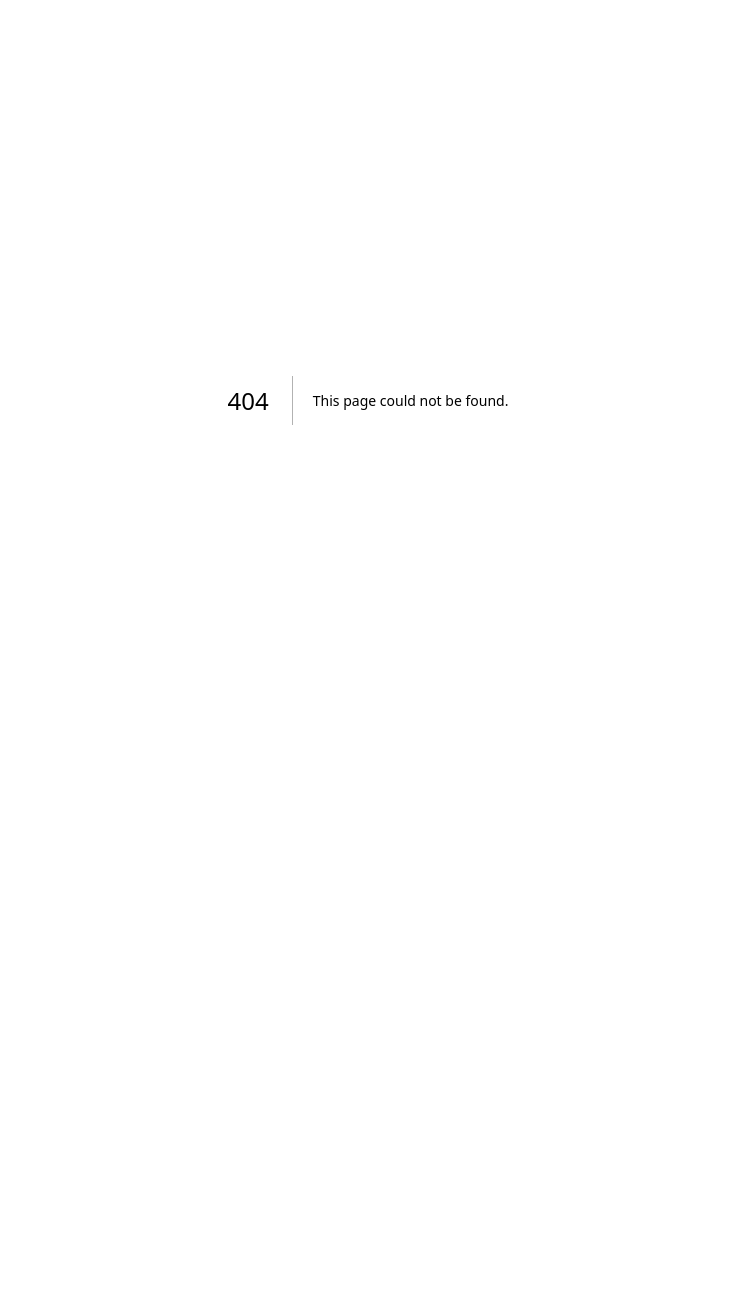
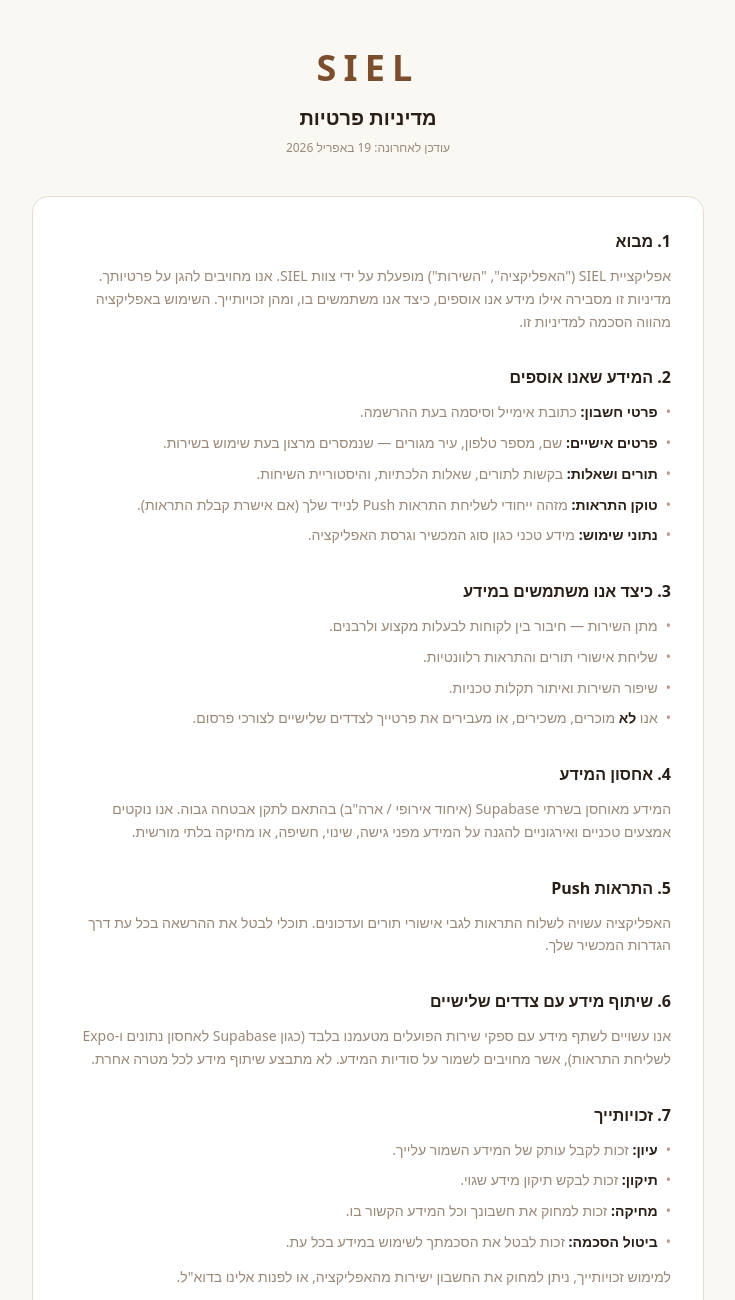
Before and after one commit to amithmalka/siel, a Next.js app: page /privacy in a window 1280 px wide. Before the commit this address had no page. Shown: the top 1300 px of the page, without its empty margins (272-1007 px from the left). Before the commit the page ends 800 px from the top, so only its background shows below. Built offline with nearby package versions, Linux system fonts and the light colour scheme.

Commit message:
feat: add public privacy policy page

```diff
--- /dev/null
+++ b/app/privacy/page.tsx
@@ -0,0 +1,114 @@
+export default function PrivacyPolicy() {
+  const lastUpdated = '19 באפריל 2026'
+
+  return (
+    <main className="min-h-screen bg-cream py-12 px-6" dir="rtl">
+      <div className="max-w-2xl mx-auto">
+
+        <div className="text-center mb-10">
+          <h1 className="text-4xl font-bold tracking-[0.2em] text-oak mb-2">SIEL</h1>
+          <h2 className="text-xl font-semibold text-textMain mt-4">מדיניות פרטיות</h2>
+          <p className="text-xs text-textMuted mt-2">עודכן לאחרונה: {lastUpdated}</p>
+        </div>
+
+        <div className="bg-white border border-beige rounded-2xl p-8 space-y-8 text-sm leading-relaxed text-textMain">
+
+          <section>
+            <h3 className="font-bold text-base mb-3">1. מבוא</h3>
+            <p className="text-textMuted">
+              אפליקציית SIEL ("האפליקציה", "השירות") מופעלת על ידי צוות SIEL. אנו מחויבים להגן על פרטיותך.
+              מדיניות זו מסבירה אילו מידע אנו אוספים, כיצד אנו משתמשים בו, ומהן זכויותייך.
+              השימוש באפליקציה מהווה הסכמה למדיניות זו.
+            </p>
+          </section>
+
+          <section>
+            <h3 className="font-bold text-base mb-3">2. המידע שאנו אוספים</h3>
+            <ul className="text-textMuted space-y-2 list-none">
+              <li className="flex gap-2"><span className="text-pink flex-shrink-0">•</span><span><strong className="text-textMain">פרטי חשבון:</strong> כתובת אימייל וסיסמה בעת ההרשמה.</span></li>
+              <li className="flex gap-2"><span className="text-pink flex-shrink-0">•</span><span><strong className="text-textMain">פרטים אישיים:</strong> שם, מספר טלפון, עיר מגורים — שנמסרים מרצון בעת שימוש בשירות.</span></li>
+              <li className="flex gap-2"><span className="text-pink flex-shrink-0">•</span><span><strong className="text-textMain">תורים ושאלות:</strong> בקשות לתורים, שאלות הלכתיות, והיסטוריית השיחות.</span></li>
+              <li className="flex gap-2"><span className="text-pink flex-shrink-0">•</span><span><strong className="text-textMain">טוקן התראות:</strong> מזהה ייחודי לשליחת התראות Push לנייד שלך (אם אישרת קבלת התראות).</span></li>
+              <li className="flex gap-2"><span className="text-pink flex-shrink-0">•</span><span><strong className="text-textMain">נתוני שימוש:</strong> מידע טכני כגון סוג המכשיר וגרסת האפליקציה.</span></li>
+            </ul>
+          </section>
+
+          <section>
+            <h3 className="font-bold text-base mb-3">3. כיצד אנו משתמשים במידע</h3>
+            <ul className="text-textMuted space-y-2 list-none">
+              <li className="flex gap-2"><span className="text-pink flex-shrink-0">•</span><span>מתן השירות — חיבור בין לקוחות לבעלות מקצוע ולרבנים.</span></li>
+              <li className="flex gap-2"><span className="text-pink flex-shrink-0">•</span><span>שליחת אישורי תורים והתראות רלוונטיות.</span></li>
+              <li className="flex gap-2"><span className="text-pink flex-shrink-0">•</span><span>שיפור השירות ואיתור תקלות טכניות.</span></li>
+              <li className="flex gap-2"><span className="text-pink flex-shrink-0">•</span><span>אנו <strong className="text-textMain">לא</strong> מוכרים, משכירים, או מעבירים את פרטייך לצדדים שלישיים לצורכי פרסום.</span></li>
+            </ul>
+          </section>
+
+          <section>
+            <h3 className="font-bold text-base mb-3">4. אחסון המידע</h3>
+            <p className="text-textMuted">
+              המידע מאוחסן בשרתי Supabase (איחוד אירופי / ארה"ב) בהתאם לתקן אבטחה גבוה.
+              אנו נוקטים אמצעים טכניים ואירגוניים להגנה על המידע מפני גישה, שינוי, חשיפה, או מחיקה בלתי מורשית.
+            </p>
+          </section>
+
+          <section>
+            <h3 className="font-bold text-base mb-3">5. התראות Push</h3>
+            <p className="text-textMuted">
+              האפליקציה עשויה לשלוח התראות לגבי אישורי תורים ועדכונים. תוכלי לבטל את ההרשאה בכל עת
+              דרך הגדרות המכשיר שלך.
+            </p>
+          </section>
+
+          <section>
+            <h3 className="font-bold text-base mb-3">6. שיתוף מידע עם צדדים שלישיים</h3>
+            <p className="text-textMuted">
+              אנו עשויים לשתף מידע עם ספקי שירות הפועלים מטעמנו בלבד (כגון Supabase לאחסון נתונים ו-Expo לשליחת התראות),
+              אשר מחויבים לשמור על סודיות המידע. לא מתבצע שיתוף מידע לכל מטרה אחרת.
+            </p>
+          </section>
+
+          <section>
+            <h3 className="font-bold text-base mb-3">7. זכויותייך</h3>
+            <ul className="text-textMuted space-y-2 list-none">
+              <li className="flex gap-2"><span className="text-pink flex-shrink-0">•</span><span><strong className="text-textMain">עיון:</strong> זכות לקבל עותק של המידע השמור עלייך.</span></li>
+              <li className="flex gap-2"><span className="text-pink flex-shrink-0">•</span><span><strong className="text-textMain">תיקון:</strong> זכות לבקש תיקון מידע שגוי.</span></li>
+              <li className="flex gap-2"><span className="text-pink flex-shrink-0">•</span><span><strong className="text-textMain">מחיקה:</strong> זכות למחוק את חשבונך וכל המידע הקשור בו.</span></li>
+              <li className="flex gap-2"><span className="text-pink flex-shrink-0">•</span><span><strong className="text-textMain">ביטול הסכמה:</strong> זכות לבטל את הסכמתך לשימוש במידע בכל עת.</span></li>
+            </ul>
+            <p className="text-textMuted mt-3">
+              למימוש זכויותייך, ניתן למחוק את החשבון ישירות מהאפליקציה, או לפנות אלינו בדוא"ל.
+            </p>
+          </section>
+
+          <section>
+            <h3 className="font-bold text-base mb-3">8. קטינים</h3>
+            <p className="text-textMuted">
+              השירות אינו מיועד לילדים מתחת לגיל 13. אנו לא אוספים ביודעין מידע מקטינים.
+            </p>
+          </section>
+
+          <section>
+            <h3 className="font-bold text-base mb-3">9. שינויים במדיניות</h3>
+            <p className="text-textMuted">
+              אנו עשויים לעדכן מדיניות זו מעת לעת. שינויים מהותיים יפורסמו באפליקציה. המשך השימוש לאחר פרסום
+              השינוי מהווה הסכמה למדיניות המעודכנת.
+            </p>
+          </section>
+
+          <section>
+            <h3 className="font-bold text-base mb-3">10. יצירת קשר</h3>
+            <p className="text-textMuted">
+              לכל שאלה בנוגע למדיניות פרטיות זו, ניתן לפנות אלינו:
+            </p>
+            <p className="mt-2 text-textMain font-medium">siel.app.contact@gmail.com</p>
+          </section>
+
+        </div>
+
+        <p className="text-center text-xs text-textMuted mt-8">
+          SIEL © {new Date().getFullYear()} · כל הזכויות שמורות
+        </p>
+      </div>
+    </main>
+  )
+}
--- a/proxy.ts
+++ b/proxy.ts
@@ -29,7 +29,7 @@
   const { pathname } = request.nextUrl
 
   // Public paths
-  if (pathname === '/' || pathname.startsWith('/login') || pathname.startsWith('/api') || pathname.startsWith('/for-beauty')) {
+  if (pathname === '/' || pathname.startsWith('/login') || pathname.startsWith('/api') || pathname.startsWith('/for-beauty') || pathname.startsWith('/privacy')) {
     return supabaseResponse
   }
 
```
